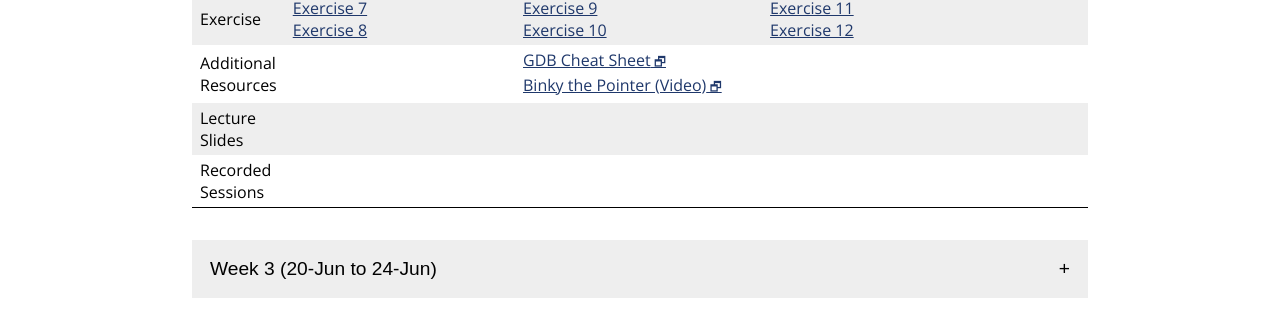
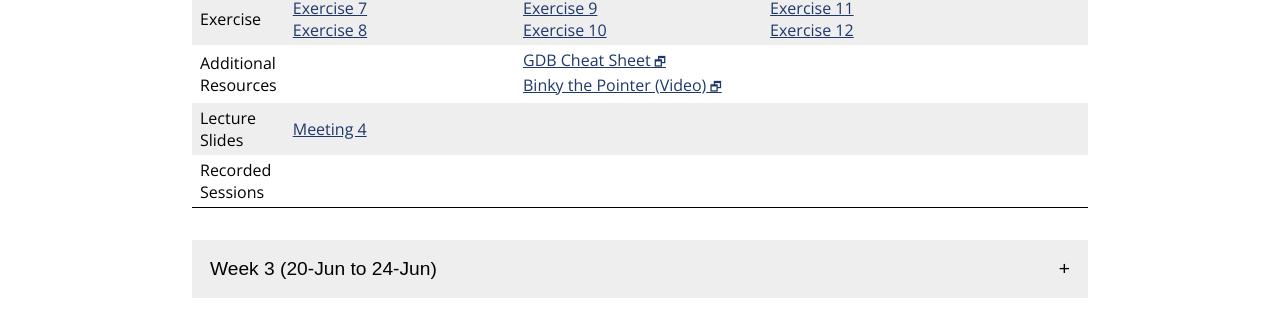
Before and after one commit to jhu-ip/cs220-summer22, a Jekyll site: the page built from material.md, in a window 1280 px wide. Shown: the part 846-1159 px from the top of the page. Built offline with Jekyll 4.4.1, drawn with Linux system fonts in a browser that asks for light colours; some web fonts are replaced.

Commit message:
post meeting 4 slides

```diff
--- a/material.csv
+++ b/material.csv
@@ -65,6 +65,7 @@ Week,Day,Date,Type,Link text,URL
 2,1,13-Jun,Video,Header guards,https://jh.hosted.panopto.com/Panopto/Pages/Viewer.aspx?id=76a9e1f6-07f3-483c-9341-ae230027a948
 2,1,13-Jun,Recap,Day 8,questions/day08.html
 2,1,13-Jun,Exercise,Exercise 8,exercise/ex08.html
+2,1,13-Jun,LectureSlides,Meeting 4,slides/class04.pdf
 2,2,15-Jun,Slides,"Multidimensional arrays, gdb",slides/day09_multidimensional_arrays_gdb.pdf
 2,2,15-Jun,Video,"Multidimensional arrays, gdb",https://jh.hosted.panopto.com/Panopto/Pages/Viewer.aspx?id=67aec427-5035-40bb-a34f-ae230027a824
 2,2,15-Jun,Recap,Day 9,questions/day09.html
--- a/material.md
+++ b/material.md
@@ -119,7 +119,7 @@ the materials for that week.
     </tr>
     <tr>
       <td>Lecture<br>Slides</td>
-      <td></td>
+      <td><a href='slides/class04.pdf'>Meeting 4</a></td>
       <td></td>
       <td></td>
     </tr>
```
Also changed, not shown: 1 other file.
